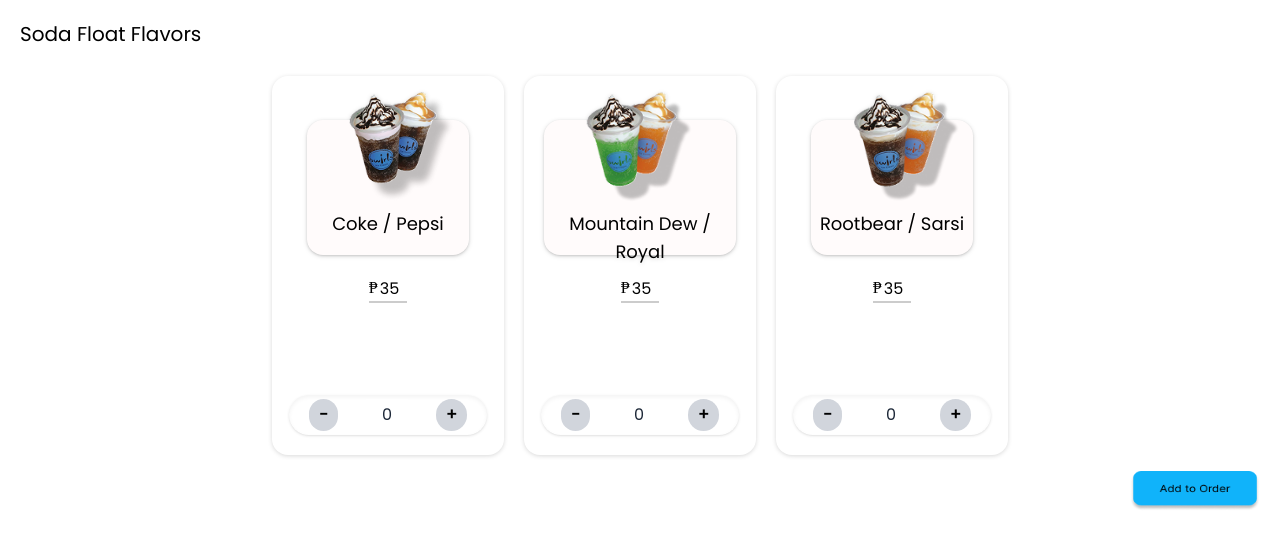
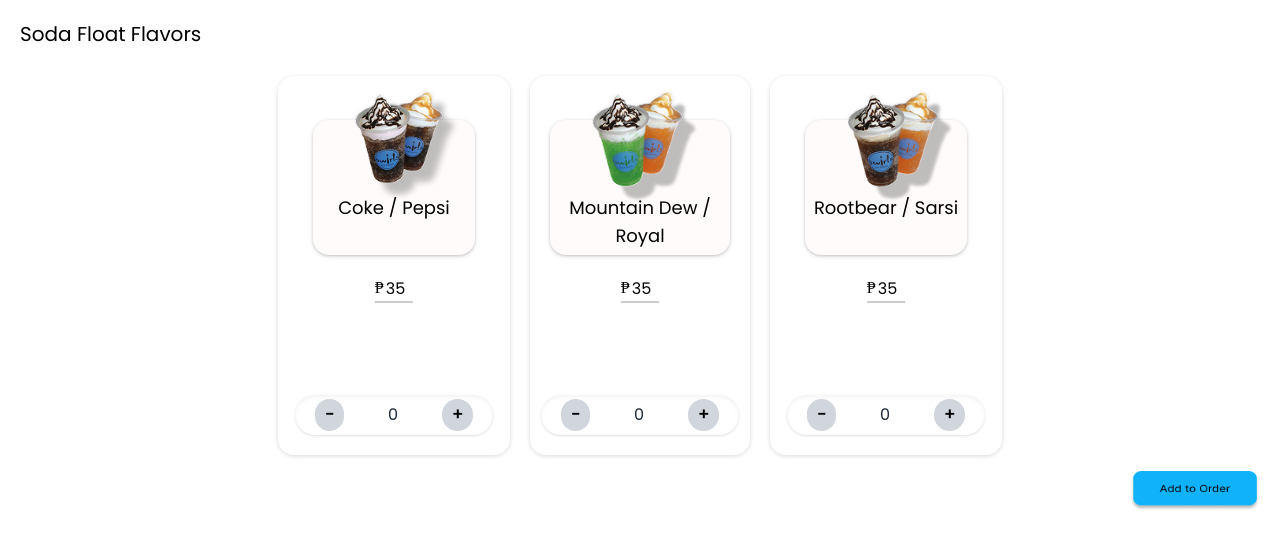
Before and after one commit to 0l3r7/swirls-sales-report-system, a website: page sodaFl.html in a window 1280 px wide. Drawn offline with nearby package versions, Linux system fonts and the light colour scheme.

Commit message:
is this the end?

```diff
--- a/sodaFl.html
+++ b/sodaFl.html
@@ -73,7 +73,7 @@
               class="-mt-15 ml-7 w-[126px] h-[126px]"
           >
 
-          <h1 class="text-center text-lg px-1 max-[780px]:text-sm">
+          <h1 class="text-center -mt-4 max-[780px]:-mt-0 text-lg px-1 max-[780px]:text-sm">
             Coke / Pepsi
           </h1>
         </div>
@@ -109,7 +109,7 @@
 
      <!-- Mountain Dew / Royal -->
     <div class="rounded-2xl" @click="selectedFlavor='Mountain Dew / Royal'">
-      <div class="bg-white w-58 p-5 drop-shadow-sm flex flex-col justify-center items-center space-y-3 rounded-2xl max-[780px]:space-y-2 max-[780px]:p-4">
+      <div class="bg-white w-55 p-5 drop-shadow-sm flex flex-col justify-center items-center space-y-3 rounded-2xl max-[780px]:space-y-2 max-[780px]:p-4">
 
         <!-- Image -->
         <div class="bg-[#FFFBFB] shadow-sm rounded-2xl py-6 mt-6 px-1 h-[135px] items-center drop-shadow-sm">
@@ -119,7 +119,7 @@
               class="-mt-15 ml-7 w-[126px] h-[126px]"
           >
 
-          <h1 class="text-center text-lg px-1 max-[780px]:text-sm">
+          <h1 class="text-center text-lg -mt-4 max-[780px]:-mt-0 px-1 max-[780px]:text-sm">
             Mountain Dew / Royal
           </h1>
         </div>
@@ -165,7 +165,7 @@
               class="-mt-15 ml-7 w-[126px] h-[126px]"
           >
 
-          <h1 class="text-center text-lg px-1 max-[780px]:text-sm">
+          <h1 class="text-center -mt-4 max-[780px]:-mt-0 text-lg px-1 max-[780px]:text-sm">
             Rootbear / Sarsi
           </h1>
         </div>
```
Also changed, not shown: ddpremium.html (+3 -3 lines), src/output.css.
